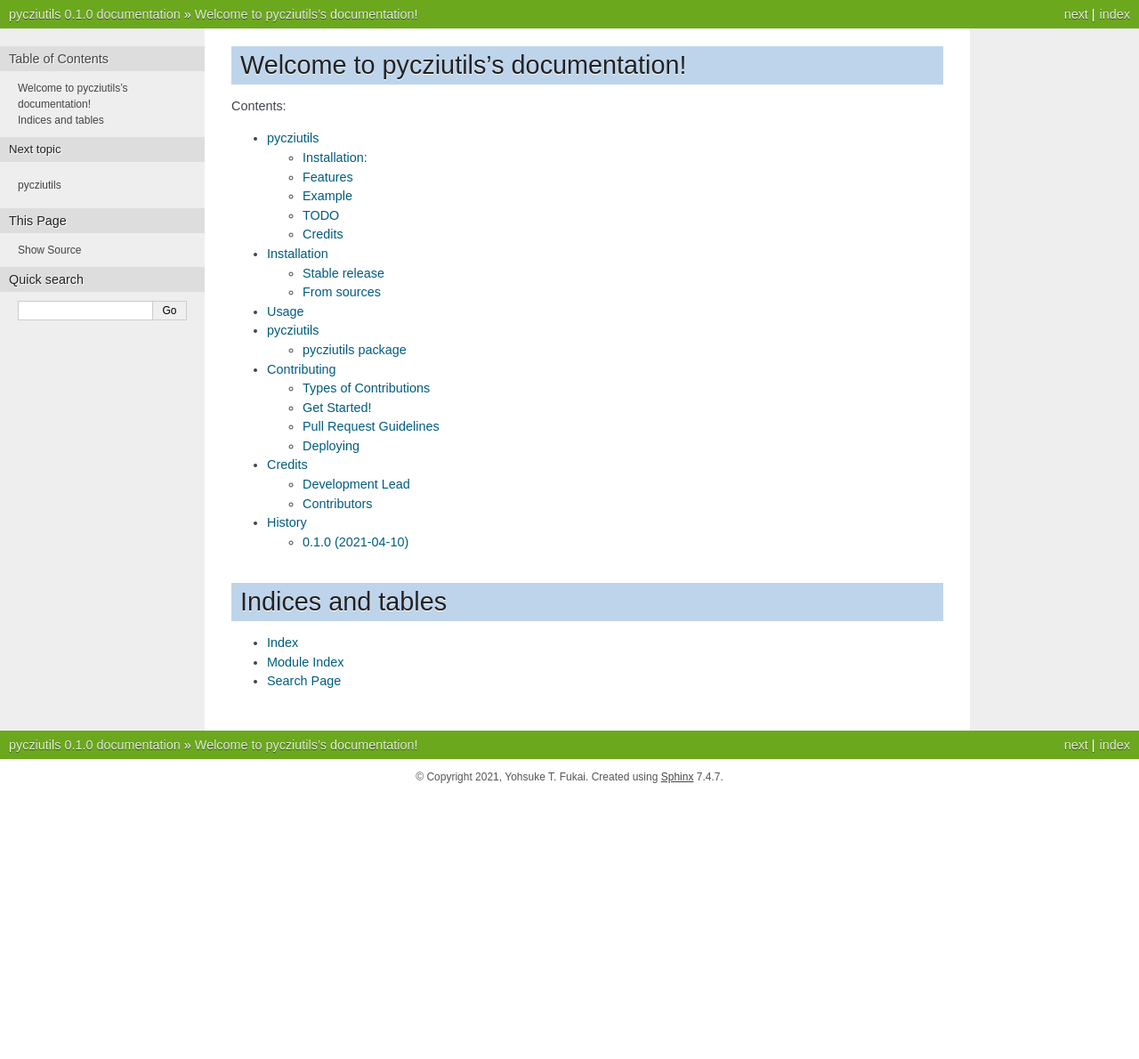
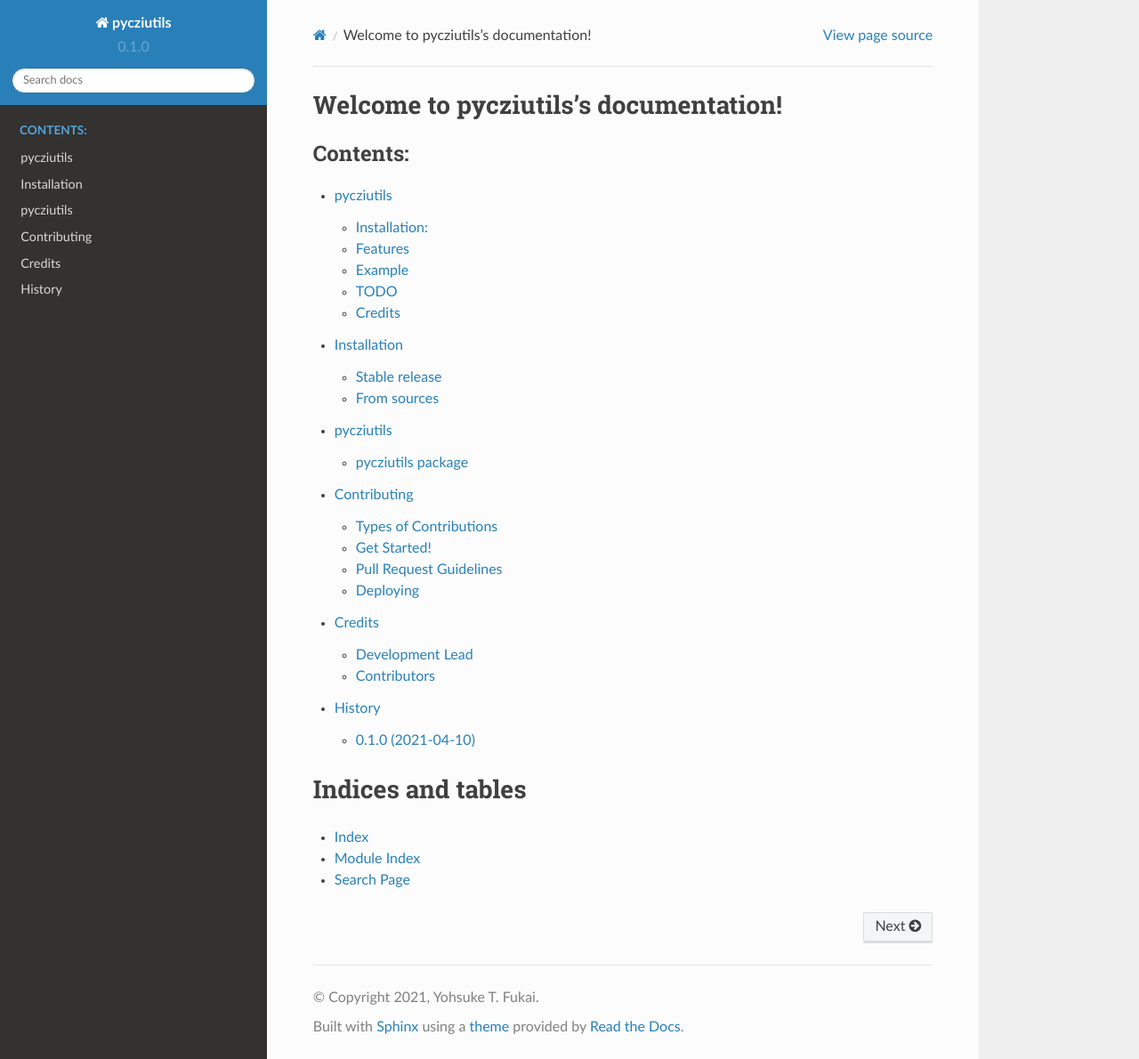
Before and after one commit to yfukai/pycziutils, a Sphinx documentation site: the page built from docs/index.rst, in a window 1280 px wide and 1190 px high. Shown: the whole window at 89% size. Built offline with Sphinx 7.4.7 and the Read the Docs theme 2.0.0, drawn with Linux system fonts in a browser that asks for light colours.

Commit message:
organized documentation

```diff
--- a/README.rst
+++ b/README.rst
@@ -41,8 +41,11 @@
 
 Example
 -------
+
 .. code-block:: python
-    tiled_czi_reader=pycziutils.get_tiled_czi_reader("path/to/czi/file.czi")
+
+    import pycziutils
+    tiled_czi_reader=pycziutils.get_tiled_czi_reader("path/to/czi/file.czi") #returns bioformats reader for tiled images
     tiled_czi_ome_xml=pycziutils.get_tiled_omexml_metadata("path/to/czi/file.czi")
     tile_properties_dataframe=pycziutils.get_planes(tiled_czi_ome_xml)
     bit_depth=pycziutils.get_camera_bits(tiled_czi_ome_xml)
--- a/docs/conf.py
+++ b/docs/conf.py
@@ -33,7 +33,7 @@
 
 # Add any Sphinx extension module names here, as strings. They can be
 # extensions coming with Sphinx (named 'sphinx.ext.*') or your custom ones.
-extensions = ["sphinx.ext.autodoc", "sphinx.ext.viewcode"]
+extensions = ["sphinx.ext.autodoc", "sphinx.ext.viewcode", 'sphinx.ext.napoleon']
 
 # Add any paths that contain templates here, relative to this directory.
 templates_path = ["_templates"]
@@ -84,8 +84,8 @@
 
 # The theme to use for HTML and HTML Help pages.  See the documentation for
 # a list of builtin themes.
-#
-html_theme = "nature"
+
+html_theme = 'sphinx_rtd_theme'
 
 # Theme options are theme-specific and customize the look and feel of a
 # theme further.  For a list of options available for each theme, see the
--- a/docs/index.rst
+++ b/docs/index.rst
@@ -7,7 +7,6 @@
 
    readme
    installation
-   usage
    modules
    contributing
    authors
--- a/docs/usage.rst
+++ /dev/null
@@ -1,7 +0,0 @@
-=====
-Usage
-=====
-
-To use pycziutils in a project::
-
-    import pycziutils
--- a/pyproject.toml
+++ b/pyproject.toml
@@ -44,6 +44,7 @@
 tox = "^3.5.2"
 coverage = "^5"
 Sphinx = "^3.5.3"
+sphinx-rtd-theme = "^0.5.2"
 twine = "^3"
 
 pytest = "^6"
```
Also changed, not shown: src/pycziutils/__init__.py (+0 -12 lines), 2 other files.
